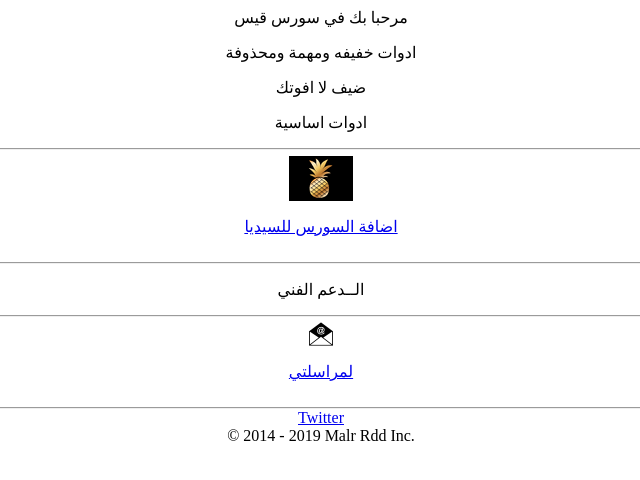
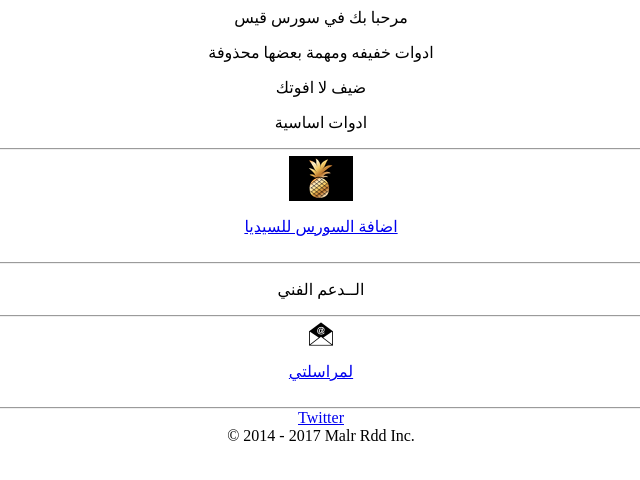
Before and after one commit to z9pt/cydia, a plain HTML site: page index.html in a window 1280 px wide. Shown: the full height of the page, 319-959 px from the left. Drawn offline with Linux system fonts and the light colour scheme.

Commit message:
Update index.html

```diff
--- a/index.html
+++ b/index.html
@@ -26,7 +26,7 @@
 </block>
 
 <block>
-	<p>ادوات خفيفه ومهمة ومحذوفة</p>
+	<p>ادوات خفيفه ومهمة بعضها محذوفة</p>
 	<p>ضيف لا افوتك</p>
 	<p>ادوات اساسية</p>
 
@@ -49,7 +49,7 @@
 
 
 
-<footer> &copy; 2014 - 2019 Malr Rdd Inc.
+<footer> &copy; 2014 - 2017 Malr Rdd Inc.
 
 
 
```
